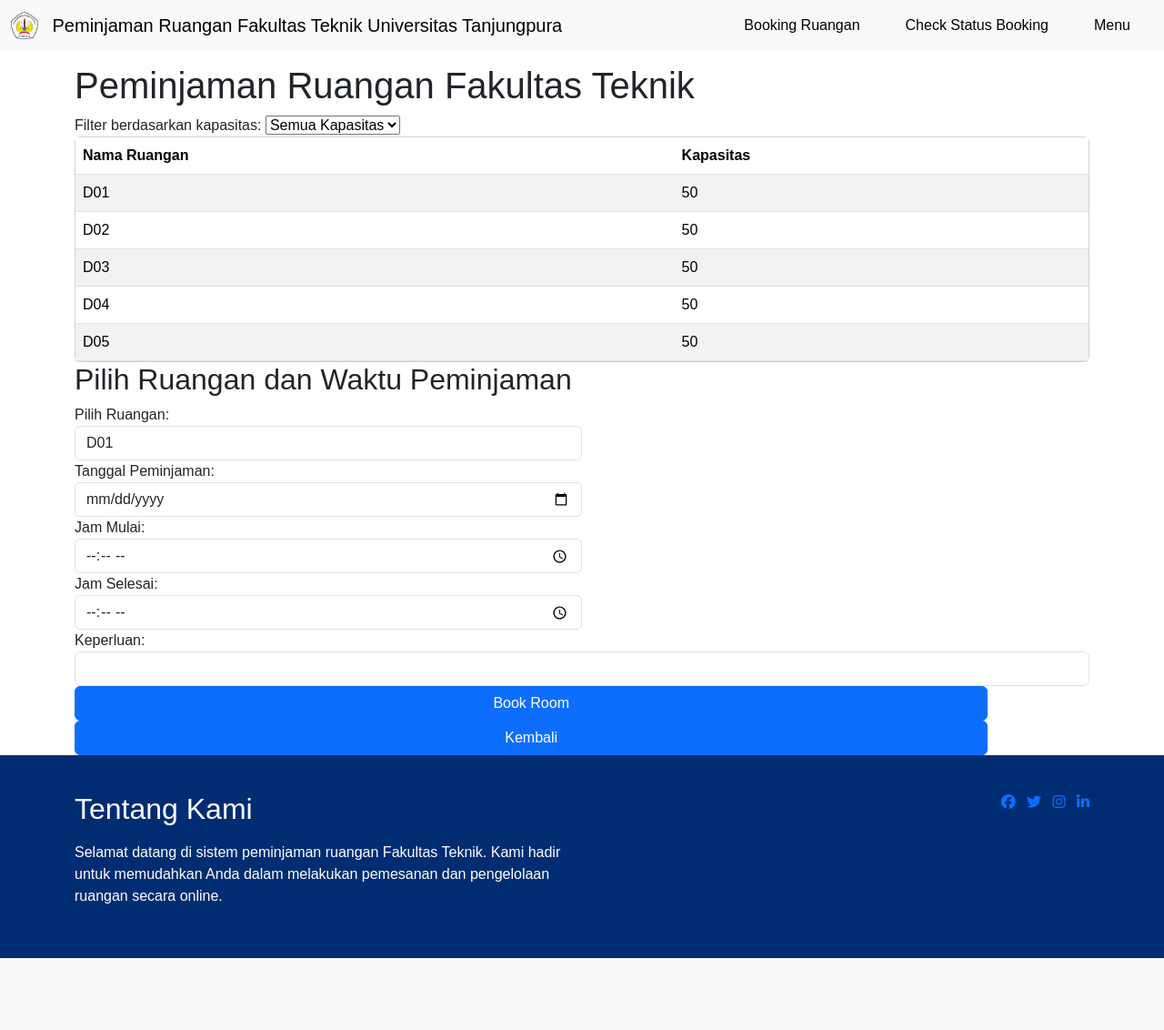
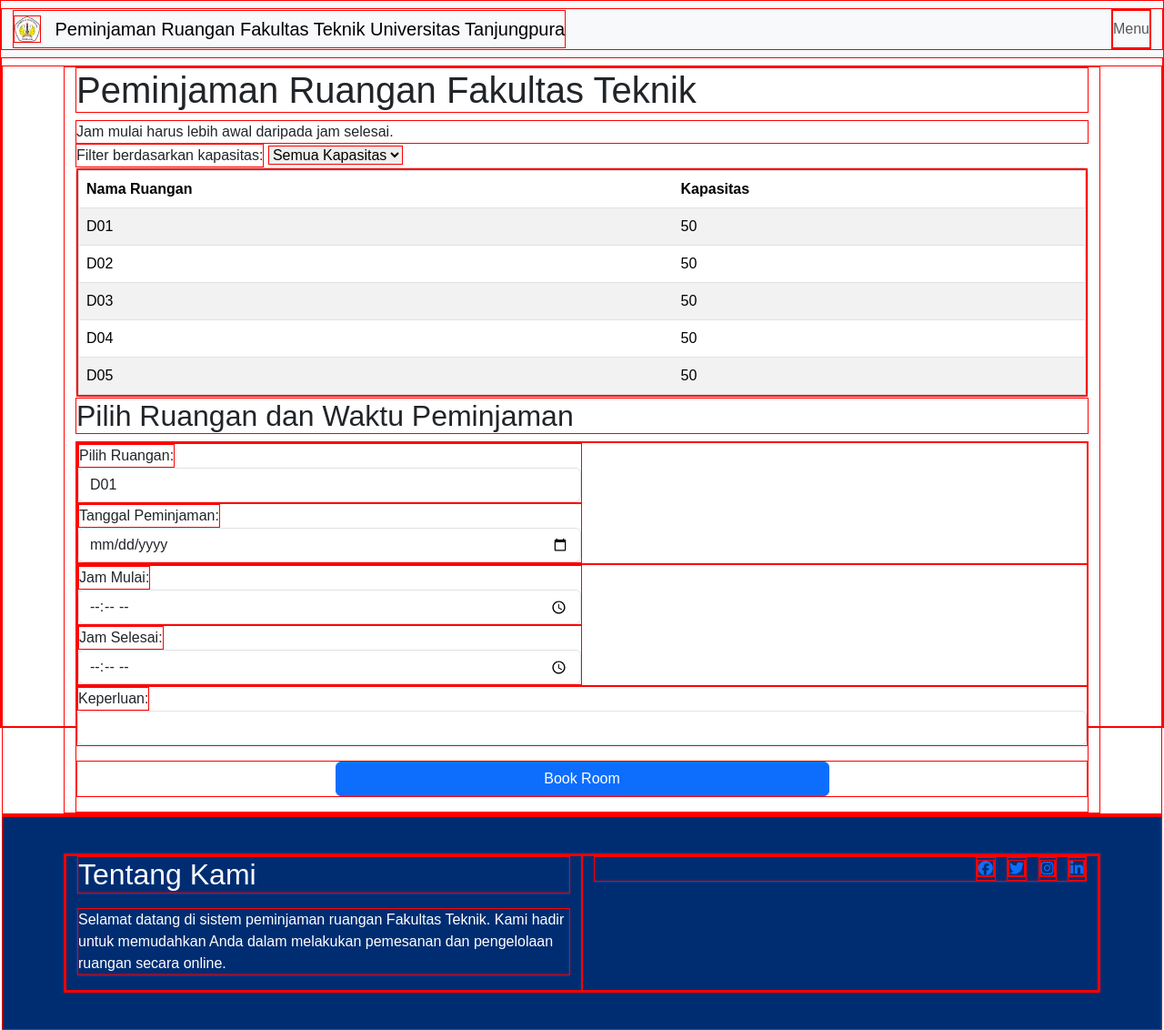
Before and after one commit to muhammadfadhil16/ProjectPeminjamanRuangan, a PHP site: page /ProjectPeminjamanRuangan/index.php?page=module/BookingRuangan/user_bookings&notif=jam in a window 1280 px wide. Shown: the whole page at 91% size. Before the commit the page ends 1053 px from the top, so only its background shows below. Run offline with PHP 8.4, Linux system fonts and the light colour scheme; a user stored in the database is signed in; data comes from the database, SQL or seed files in the repository; both versions use the stored data as it was after the commit; data that the repository does not hold is empty; some libraries are stand-ins or nearby versions.

Commit message:
semi final project

```diff
--- a/css/style.css
+++ b/css/style.css
@@ -1,5 +1,5 @@
 * {
-  /* border: 1px solid red; */
+  border: 1px solid red;
 }
 
 body {
@@ -108,8 +108,6 @@ a {
   display: none;
 }
 
-.rightnav {
-}
 
 /* topnav end */
 /* ==================================== */
@@ -419,8 +417,7 @@ a .carousel-item img {
                 margin: 0.8rem 0;
               }
 
-              & .card-button {
-              }
+
 
               & .isi {
                 word-break: break-all;
--- a/layout/header.php
+++ b/layout/header.php
@@ -1,3 +1,31 @@
+<?php
+// File: header.php
+
+include_once("function/koneksi.php");
+include_once("function/helper.php");
+
+if (session_status() === PHP_SESSION_NONE) {
+    session_start();
+}
+
+$id_user = isset($_SESSION['id_user']) ? $_SESSION['id_user'] : false;
+$page = basename($_SERVER['PHP_SELF']);
+$hideBookingButtons = isset($_SESSION['id_user']) || $page == 'login.php' || $page == 'register.php';
+
+function displayBookingButtons($hideBookingButtons) {
+    if (!$hideBookingButtons) {
+        ?>
+        <li class="nav-item">
+            <a class="nav-link" href="<?php echo BASE_URL . 'index.php?page=module/BookingRuangan/user_bookings'; ?>">Booking Ruangan</a>
+        </li>
+        <li class="nav-item">
+            <a class="nav-link" href="<?php echo BASE_URL . 'index.php?page=module/BookingRuangan/Riwayat_booking'; ?>">Check Status Booking</a>
+        </li>
+        <?php
+    }
+}
+?>
+
 <!DOCTYPE html>
 <html lang="en">
 
@@ -33,51 +61,9 @@
         }
 
         @media (max-width: 768px) {
-      .navbar-brand img {
-        max-height: 25px;
+            .navbar-nav .dropdown-menu {
+                display: none !important; /* Hide dropdown on navbar */
             }
-    }
-
-    .nav-link {
-      margin-left: 15px;
-      margin-right: 15px;
-      color: #000;
-      transition: color 0.3s;
-    }
-
-    .nav-link:hover {
-      color: #007bff;
-      text-decoration: none;
-    }
-
-    .navbar-nav .nav-item {
-      margin-left: 10px;
-      margin-right: 10px;
-    }
-
-    .nav-item:hover .dropdown-menu {
-      display: block;
-    }
-
-    .dropdown-menu {
-      display: none;
-      position: absolute;
-      background-color: #fff;
-      min-width: 120px;
-      z-index: 1000;
-      box-shadow: 0px 8px 16px 0px rgba(0,0,0,0.2);
-    }
-
-    .dropdown-menu a {
-      color: black;
-      padding: 12px 16px;
-      text-decoration: none;
-      display: block;
-      transition: background-color 0.3s;
-    }
-
-    .dropdown-menu a:hover {
-      background-color: #f1f1f1;
         }
     </style>
 </head>
@@ -91,22 +77,24 @@
                     Peminjaman Ruangan Fakultas Teknik Universitas Tanjungpura
                 </a>
                 <ul class="navbar-nav d-flex flex-row align-items-center">
+                    <?php if (!$hideBookingButtons) : ?>
                         <li class="nav-item">
                             <a class="nav-link" href="<?php echo BASE_URL . 'index.php?page=module/BookingRuangan/user_bookings'; ?>">Booking Ruangan</a>
                         </li>
                         <li class="nav-item">
                             <a class="nav-link" href="<?php echo BASE_URL . 'index.php?page=module/BookingRuangan/Riwayat_booking'; ?>">Check Status Booking</a>
                         </li>
-          <?php if ($id_user && $page != 'module/user/login' && $page != 'module/user/register') : ?>
+                    <?php endif; ?>
+                    <?php if ($id_user && $page != 'login.php' && $page != 'register.php') : ?>
                         <li class="nav-item dropdown">
-              <a class="nav-link" href="#">Menu</a>
-              <div class="dropdown-menu">
-                <a class="dropdown-item" href="<?php echo BASE_URL . 'index.php?page=module/BookingRuangan/user_bookings'; ?>">Booking Ruangan</a>
-                <a class="dropdown-item" href="<?php echo BASE_URL . 'index.php?page=module/BookingRuangan/Riwayat_booking'; ?>">Check Status Booking</a>
-                <form action="<?php echo BASE_URL."/module/user/logout.php"; ?>" method="post">
+                            <a class="nav-link" href="#" id="navbarDropdown" role="button" data-bs-toggle="dropdown" aria-expanded="false">Menu</a>
+                            <ul class="dropdown-menu" aria-labelledby="navbarDropdown">
+                                <?php displayBookingButtons($hideBookingButtons); ?>
+                                <li><hr class="dropdown-divider"></li>
+                                <form action="<?php echo BASE_URL . "/module/user/logout.php"; ?>" method="post">
                                     <button type="submit" class="dropdown-item" style="background-color: transparent; border: none;">Logout</button>
                                 </form>
-              </div>
+                            </ul>
                         </li>
                     <?php endif; ?>
                 </ul>
@@ -114,9 +102,7 @@
         </nav>
     </header>
 
-  <div class="container">
-    <!-- Konten halaman lainnya dimulai di sini -->
-  </div>
+    <!-- Other content in your page goes here -->
 
     <script src="https://cdn.jsdelivr.net/npm/bootstrap@5.3.0-alpha1/dist/js/bootstrap.bundle.min.js"></script>
 </body>
--- a/module/BookingRuangan/Riwayat_booking.php
+++ b/module/BookingRuangan/Riwayat_booking.php
@@ -30,7 +30,8 @@ $result = mysqli_query($conn, $query);
     <style>
         /* Menambahkan padding-top untuk menghindari tumpang tindih dengan header */
         body {
-            padding-top: 70px; /* Sesuaikan nilai ini dengan tinggi header Anda */
+            padding-top: 70px;
+         /* Sesuaikan nilai ini dengan tinggi header Anda */
         }
     </style>
 </head>
@@ -86,9 +87,6 @@ $result = mysqli_query($conn, $query);
             </div>
         </div>
     </section>
-    <button type="button" class="btn btn-primary">
-        <a href="<?php echo BASE_URL . "index.php?page=home"; ?>" style="color: white; text-decoration: none;">Kembali</a>
-    </button>
 </body>
 </html>
 
--- a/module/BookingRuangan/user_bookings.php
+++ b/module/BookingRuangan/user_bookings.php
@@ -1,6 +1,10 @@
 <?php
 include_once("function/koneksi.php");
 include_once("function/helper.php");
+
+if (session_status() === PHP_SESSION_NONE) {
+    session_start();
+}
 
 // Memeriksa apakah pengguna telah login
 $id_user = isset($_SESSION['id_user']) ? $_SESSION['id_user'] : false;
@@ -13,6 +17,27 @@ if (!$id_user) {
 // Mendapatkan riwayat pemesanan dari database
 $query = "SELECT r.nama_ruangan, r.kapasitas FROM ruangan r ORDER BY r.nama_ruangan";
 $result = mysqli_query($conn, $query);
+
+$notif = isset($_GET['notif']) ? $_GET['notif'] : false;
+$message = '';
+
+switch($notif) {
+    case 'berhasil':
+        $message = 'Peminjaman berhasil!';
+        break;
+    case 'tidaktersedia':
+        $message = 'Ruangan tidak tersedia pada waktu yang dipilih.';
+        break;
+    case 'jam':
+        $message = 'Jam mulai harus lebih awal daripada jam selesai.';
+        break;
+    case 'jam_invalid':
+        $message = 'Waktu peminjaman hanya dapat dilakukan dari jam 7 pagi hingga jam 5 sore.';
+        break;
+    case 'gagal':
+        $message = 'Terjadi kesalahan saat menyimpan data. Silakan coba lagi.';
+        break;
+}
 ?>
 
 <!DOCTYPE html>
@@ -25,7 +50,7 @@ $result = mysqli_query($conn, $query);
     <link rel="stylesheet" href="booking_ruangan.css"> <!-- Link ke file CSS khusus -->
 </head>
 <body>
-    <div class="container">
+    <div class="container text-align-center">
         <h1>Peminjaman Ruangan Fakultas Teknik</h1>
         <div id="notification" class="notification"></div> <!-- Elemen notifikasi -->
 
@@ -51,8 +76,8 @@ $result = mysqli_query($conn, $query);
                             <?php if (mysqli_num_rows($result) > 0): ?>
                                 <?php while ($row = mysqli_fetch_assoc($result)): ?>
                                     <tr class="room-item" data-capacity="<?php echo $row['kapasitas']; ?>">
-                                        <td><?php echo $row['nama_ruangan']; ?></td>
-                                        <td><?php echo $row['kapasitas']; ?></td>
+                                        <td><?php echo htmlspecialchars($row['nama_ruangan']); ?></td>
+                                        <td><?php echo htmlspecialchars($row['kapasitas']); ?></td>
                                     </tr>
                                 <?php endwhile; ?>
                             <?php else: ?>
@@ -76,7 +101,7 @@ $result = mysqli_query($conn, $query);
                         $query_ruangan = "SELECT * FROM ruangan";
                         $result_ruangan = mysqli_query($conn, $query_ruangan);
                         while ($row_ruangan = mysqli_fetch_assoc($result_ruangan)) {
-                            echo '<option value="' . $row_ruangan['id_ruangan'] . '">' . $row_ruangan['nama_ruangan'] . '</option>';
+                            echo '<option value="' . htmlspecialchars($row_ruangan['id_ruangan']) . '">' . htmlspecialchars($row_ruangan['nama_ruangan']) . '</option>';
                         }
                         ?>
                     </select>
@@ -100,14 +125,10 @@ $result = mysqli_query($conn, $query);
                 <label for="keperluan">Keperluan:</label>
                 <input type="text" name="keperluan" id="keperluan" class="form-control" required>
             </div>
-            <div class="form-group">
-                <button type="submit" name="submit" class="btn btn-primary">Book Room</button>
+            <div class="form-group container-fluid d-flex justify-content-center my-3" >
+                <button type="submit" name="submit" class="btn btn-primary" style="width: 50%;">Book Room</button>
             </div>
         </form>
-
-        <button type="button" class="btn btn-primary">
-            <a href="<?php echo BASE_URL . 'index.php?page=home'; ?>" style="color: white; text-decoration: none;">Kembali</a>
-        </button>
     </div>
 
     <script>
--- a/module/user/login.php
+++ b/module/user/login.php
@@ -16,11 +16,15 @@ body {
   font-size: 0.9rem;
   letter-spacing: 0.05rem;
   padding: 0.75rem 1rem;
+  text-align: center;
 }
 
 .error-message {
   color: red;
   margin-bottom: 10px;
+}
+.mt-3 {
+  text-align: center;
 }
 </style>
 </head>
@@ -56,7 +60,7 @@ body {
                 </label>
               </div>
               <div class="d-grid">
-                <button class="btn btn-primary btn-login text-uppercase fw-bold" type="submit">Login</button>
+                <button class="btn btn-primary btn-login text-uppercase fw-bold mx-auto" type="submit">Login</button>
               </div>
 
               <hr class="my-4">
```
Also changed, not shown: bookingroom.sql (+6 -6 lines), module/BookingRuangan/booking_ruangan.css (+6 -3 lines), module/BookingRuangan/proses_booking.php (+4 -4 lines). Lines whose indentation alone changed are shown as unchanged.
